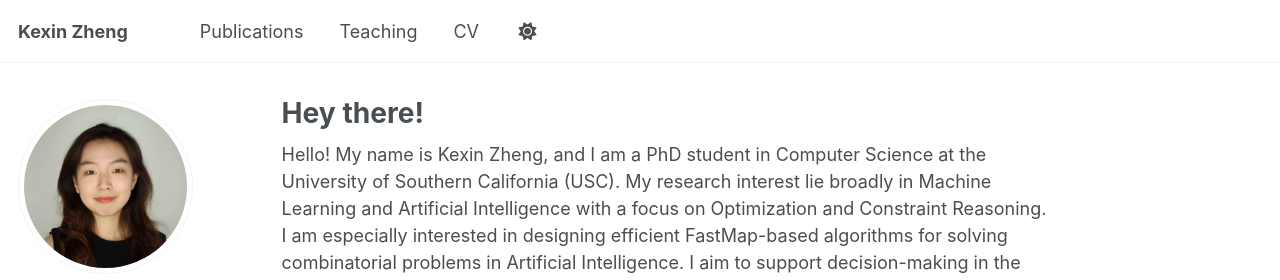
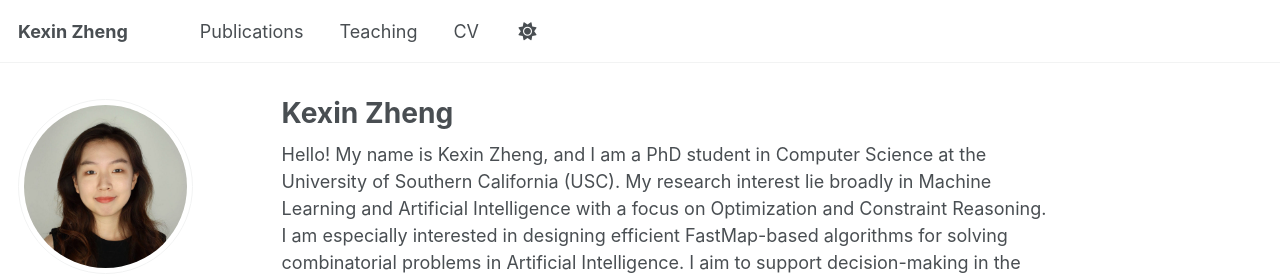
Before and after one commit to kellyzhengusc/kellyzhengusc.github.io, a Jekyll site: the page built from _pages/about.md, in a window 1280 px wide. Shown: the top 280 px of the page. Built offline with Jekyll 4.4.1, drawn with Linux system fonts in a browser that asks for light colours; some web fonts are replaced; a script that is not in the unit is left out.

Commit message:
Update about.md

```diff
--- a/_pages/about.md
+++ b/_pages/about.md
@@ -1,6 +1,6 @@
 ---
 permalink: /
-title: "Hey there!"
+title: "Kexin Zheng"
 author_profile: true
 redirect_from:
   - /about/
```
